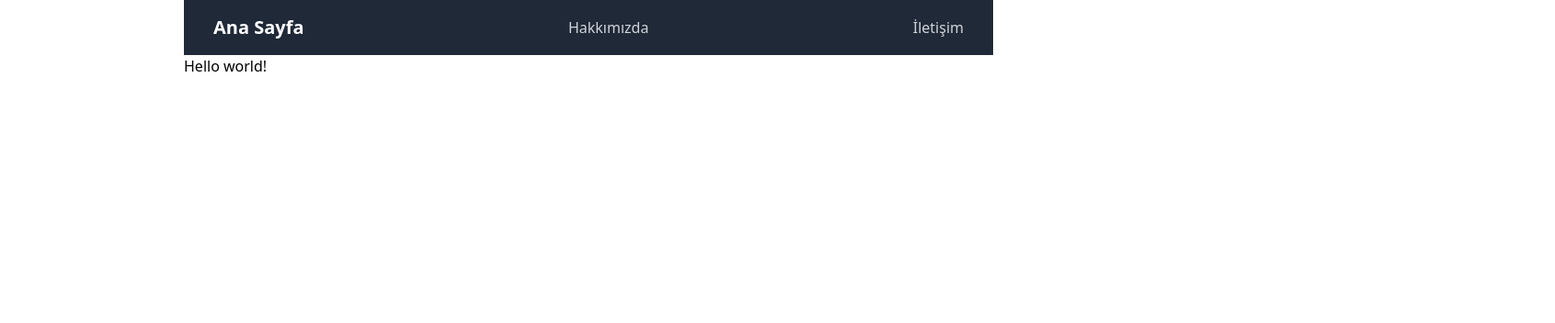
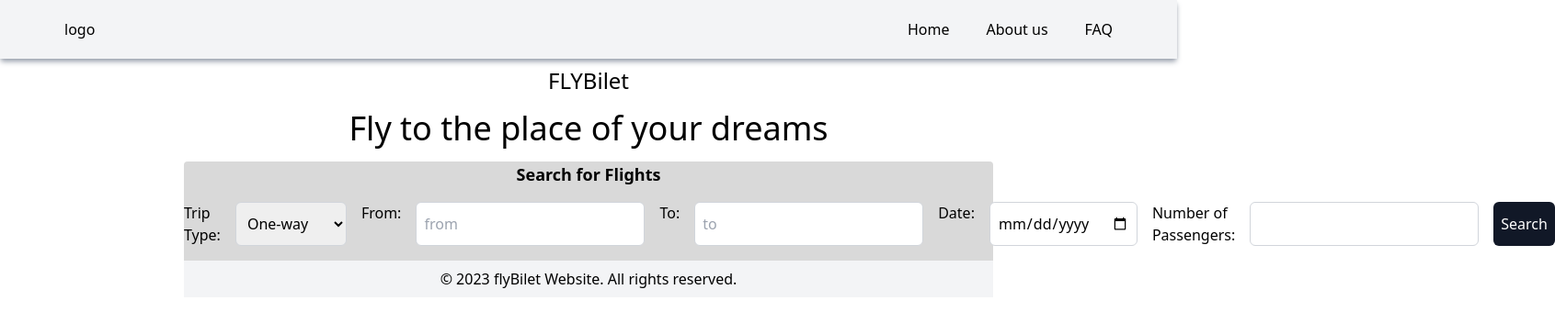
Before and after one commit to OmarAbdelhamed/pinsoft-fly-app, a React (Create React App) app: page / in a window 1280 px wide. Shown: the top 352 px of the page at 92% size, 1691 px wide, since content can reach past the window. Built offline with nearby package versions, Linux system fonts and the light colour scheme.

Commit message:
homepage changed

```diff
--- a/src/index.css
+++ b/src/index.css
@@ -4,7 +4,6 @@
 
 body {
   margin: 0;
-  padding: 0 200px;
 }
 
 .input {
--- a/src/index.js
+++ b/src/index.js
@@ -8,11 +8,13 @@ import { Provider } from 'react-redux';
 import { createBrowserRouter, Link, RouterProvider } from "react-router-dom";
 import FlyListScreen from "./screens/FlyListScreen";
 import Navbar from "./components/UI/Navbar";
+import HomeScreen from './screens/HomeScreen';
+import Header from './screens/Header';
 
 const router = createBrowserRouter([
   {
     path: "/",
-    element: <div>Hello world!</div>,
+    element: <HomeScreen />,
   },
   {
     path: "/flylist",
@@ -39,7 +41,7 @@ const router = createBrowserRouter([
 const root = ReactDOM.createRoot(document.getElementById('root'));
 root.render(
   <Provider store={store}>
-    <Navbar />
+    <Header />
       <RouterProvider router={router} />
   </Provider>
 );
--- a/src/screens/FlyListScreen.js
+++ b/src/screens/FlyListScreen.js
@@ -1,6 +1,5 @@
 import { useEffect, useState } from "react";
 import FlyList from "../components/FlyListScreen/FlyList";
-import { flights } from "../data/departureLegs";
 import axios from "axios";
 
 
@@ -21,6 +20,7 @@ export default function FlyListScreen() {
         return (
           <FlyList
             key={i}
+            airline={leg.airline}
             flightNo={leg.flightNo}
             depTime={leg.depTime}
             arrTime={leg.arrTime}
@@ -33,6 +33,7 @@ export default function FlyListScreen() {
         return (
           <FlyList
             key={i}
+            airline={leg.airline}
             flightNo={leg.flightNo}
             depTime={leg.depTime}
             arrTime={leg.arrTime}
--- a/src/screens/Header.js
+++ b/src/screens/Header.js
@@ -2,7 +2,7 @@ import React from 'react';
 
 const Header = () => {
   return (
-    <header className='flex justify-between bg-gray-100 py-[20px] px-[50px] shadow-md shadow-gray-400'>
+    <header className=' flex justify-between bg-gray-100 py-[20px] px-[50px] shadow-md shadow-gray-400'>
       <a href='/' className='li'>logo</a>
       <nav>
         <ul className='flex justify-between'>
--- a/src/screens/HomeScreen.js
+++ b/src/screens/HomeScreen.js
@@ -1,16 +1,17 @@
 import React, { useState } from 'react';
-import Header from './Header';
+import FlyList from '../components/FlyListScreen/FlyList';
+import FlyListScreen from './FlyListScreen';
 
 const HomeScreen = () => {
   const [ticketType, setTicketType] = useState('');
+  const [isSearch , setIsSearch] = useState(false)
 
   const ticketTypeHandler = (e) => {
     setTicketType(e.target.value);
   };
 
   return (
-    <div>
-      <Header />
+    <div className='px-[200px]'>
       <h5 className=' text-center text-2xl pt-2 '> FLYBilet</h5>
       <h1 className=' text-center text-4xl p-4'>
         {' '}
@@ -79,12 +80,14 @@ const HomeScreen = () => {
           />
 
           <button
-            type='submit'
+            type='button'
             className='bg-gray-900 text-white p-2 rounded-md'
+            onClick={()=>setIsSearch(true)}
           >
             Search
           </button>
         </form>
+        {isSearch && <FlyListScreen />}
         <footer class='bg-gray-100 p-2 text-center'>
           <p>&copy; 2023 flyBilet Website. All rights reserved.</p>
         </footer>
```
